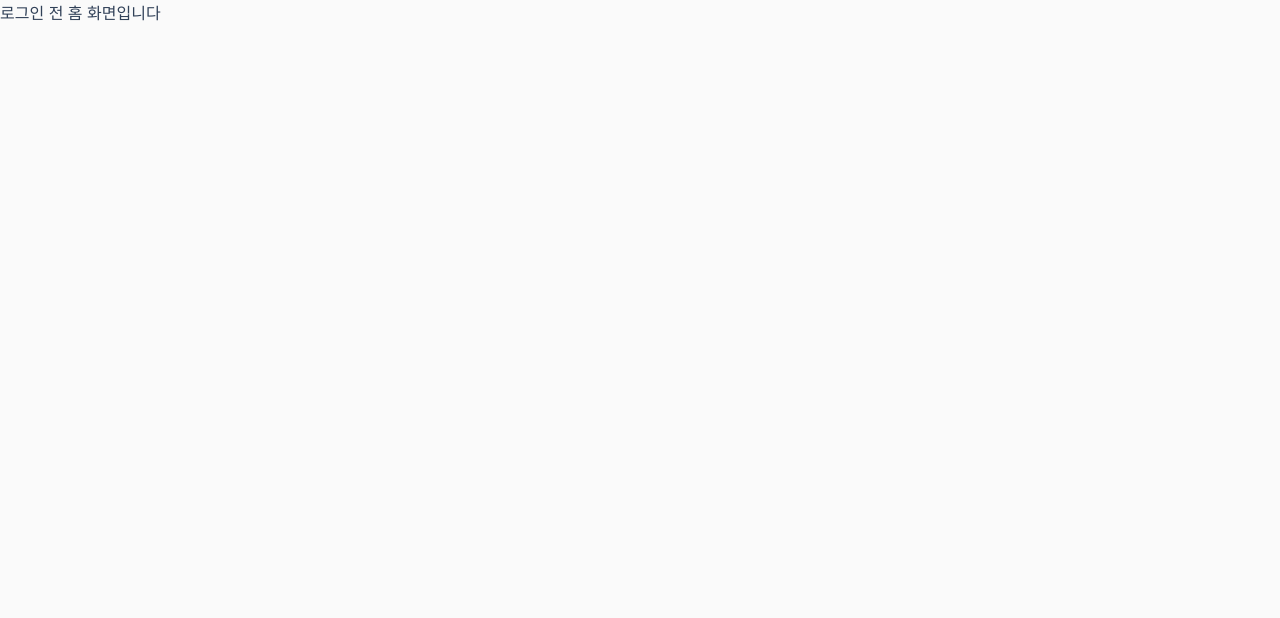
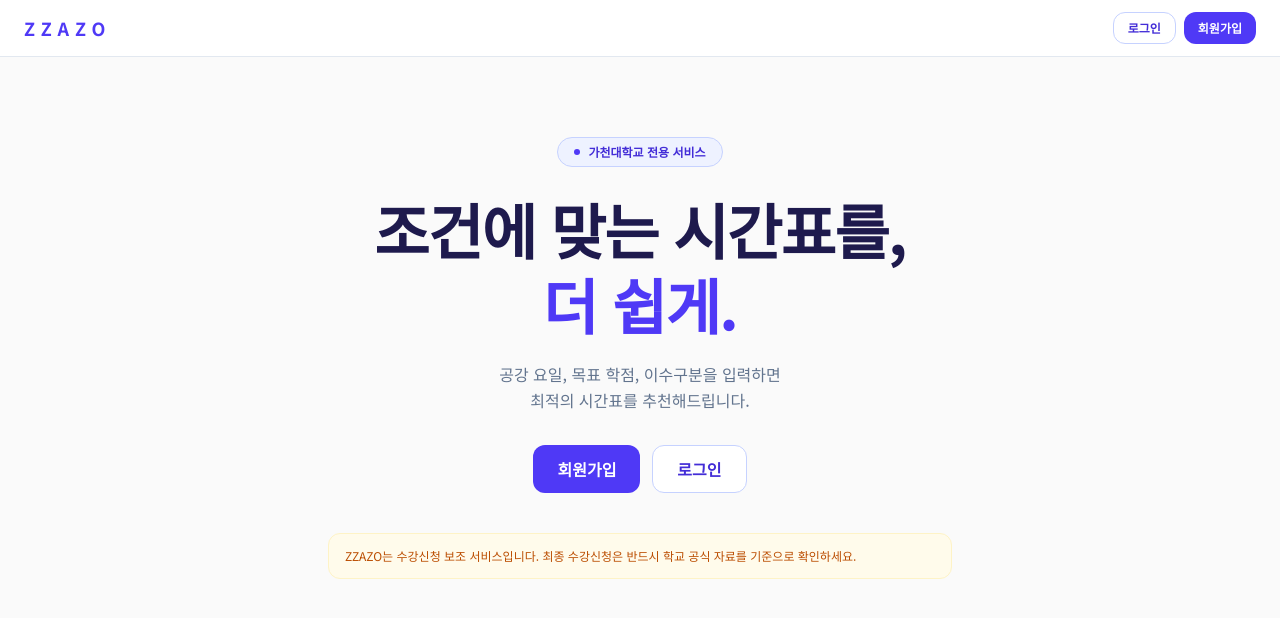
Before and after one commit to Leets-Official/ZZAZO-FE, a Next.js app: page / in a window 1280 px wide. Shown: the top 618 px of the page. Built offline with nearby package versions, Linux system fonts and the light colour scheme.

Commit message:
feat: 로그인 전 홈 화면 UI 구현 (#10)

```diff
--- /dev/null
+++ b/src/app/(beforeLogin)/_component/Navbar.tsx
@@ -0,0 +1,24 @@
+import Link from 'next/link';
+import { Button } from '@/shared/ui/Button';
+
+export function Navbar() {
+  return (
+    <header className="flex items-center justify-between border-b border-s200 bg-white px-6 py-3">
+      <Link href="/" className="text-lg font-black tracking-[6px] text-p600">
+        ZZAZO
+      </Link>
+      <nav className="flex gap-2">
+        <Link href="/login">
+          <Button variant="secondary" size="sm">
+            로그인
+          </Button>
+        </Link>
+        <Link href="/signup">
+          <Button variant="primary" size="sm">
+            회원가입
+          </Button>
+        </Link>
+      </nav>
+    </header>
+  );
+}
--- a/src/app/(beforeLogin)/layout.tsx
+++ b/src/app/(beforeLogin)/layout.tsx
@@ -1,8 +1,10 @@
+import { Navbar } from './_component/Navbar';
+
 export default function BeforeLoginLayout({ children }: { children: React.ReactNode }) {
   return (
-    <div>
-      {/* 로그인 전 공통 레이아웃입니다 */}
-      {children}
-    </div>
+    <>
+      <Navbar />
+      <main>{children}</main>
+    </>
   );
 }
--- a/src/app/(beforeLogin)/page.tsx
+++ b/src/app/(beforeLogin)/page.tsx
@@ -1,3 +1,41 @@
-export default function BeforeLoginHomePage() {
-  return <div>로그인 전 홈 화면입니다</div>;
+import Link from 'next/link';
+import { Button } from '@/shared/ui/Button';
+
+export default function HomePage() {
+  return (
+    <section className="mx-auto flex max-w-2xl flex-col items-center px-6 py-20 text-center">
+      <div className="mb-6 inline-flex items-center gap-2 rounded-full border border-p200 bg-p50 px-4 py-1.5">
+        <span className="size-1.5 rounded-full bg-p600" />
+        <span className="text-xs font-bold text-p700">가천대학교 전용 서비스</span>
+      </div>
+
+      <h1 className="text-4xl font-bold leading-tight tracking-[-0.025em] text-p900 md:text-6xl">
+        조건에 맞는 시간표를,
+        <br />
+        <span className="text-p600">더 쉽게.</span>
+      </h1>
+
+      <p className="mt-5 text-base leading-relaxed text-s500">
+        공강 요일, 목표 학점, 이수구분을 입력하면
+        <br />
+        최적의 시간표를 추천해드립니다.
+      </p>
+
+      <div className="mt-8 flex gap-3">
+        <Link href="/signup">
+          <Button size="lg">회원가입</Button>
+        </Link>
+        <Link href="/login">
+          <Button variant="secondary" size="lg">
+            로그인
+          </Button>
+        </Link>
+      </div>
+
+      <p className="mt-10 w-full rounded-sm border border-w100 bg-w50 px-4 py-3 text-left text-xs leading-relaxed text-w800">
+        ZZAZO는 수강신청 보조 서비스입니다. 최종 수강신청은 반드시 학교 공식 자료를 기준으로
+        확인하세요.
+      </p>
+    </section>
+  );
 }
```
Also changed, not shown: 1 other file (tests, documents, lock files or other folders).
